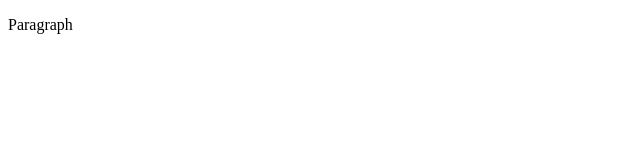
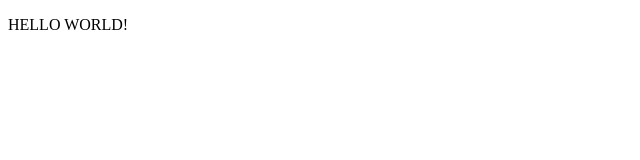
Before and after one commit to MTHS-ICD2O-1-2023/ICD2O-Unit-1-01-fetuha-gebremekeal, a plain HTML site: page index.html in a window 1280 px wide. Shown: the full height of the page, 0-640 px from the left. Drawn offline with Linux system fonts and the light colour scheme.

Commit message:
Added "Hello, World"

```diff
--- a/index.html
+++ b/index.html
@@ -4,6 +4,6 @@
     <title>Title</title>
   </head>
   <body>
-    <p>Paragraph</p>
+    <p>HELLO WORLD!</p>
   </body>
 </html>
```
